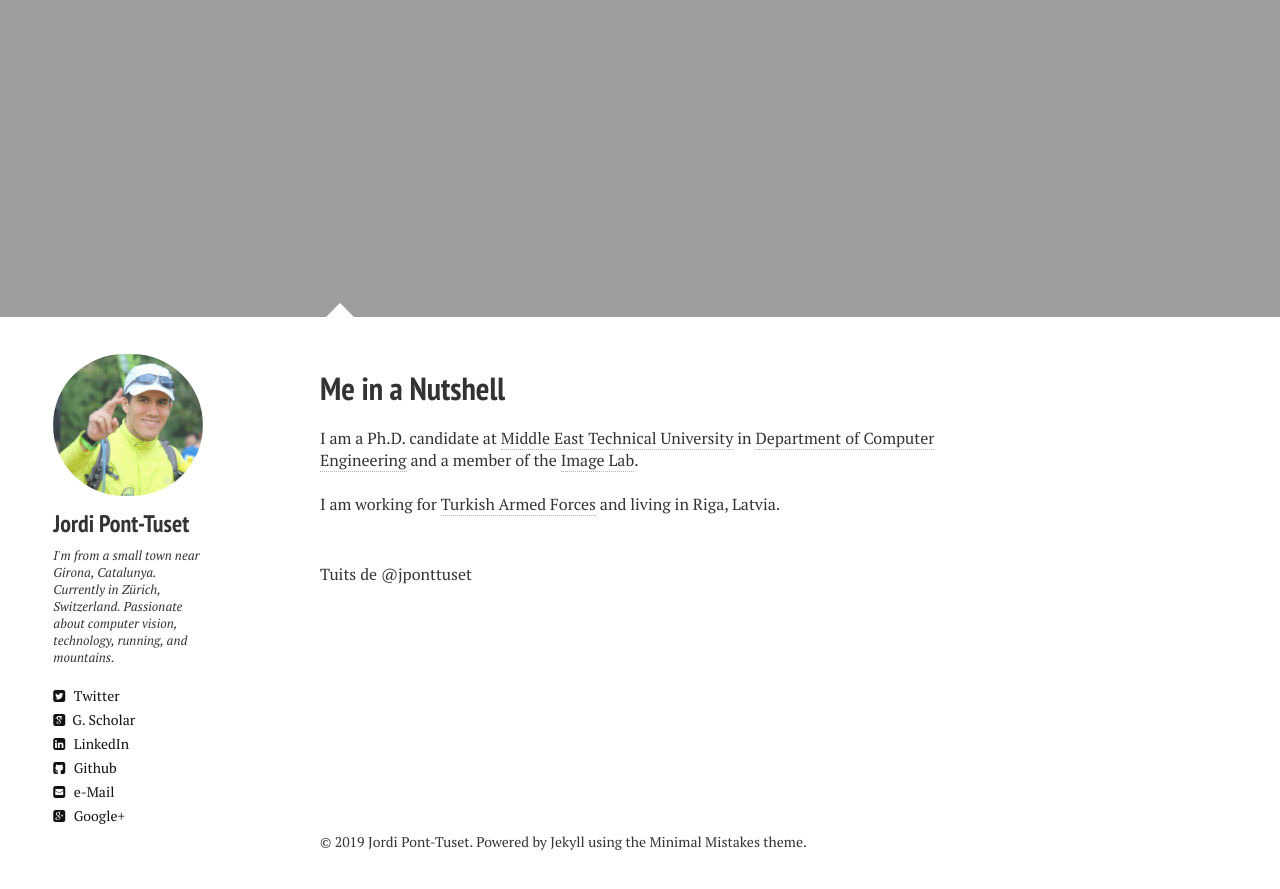
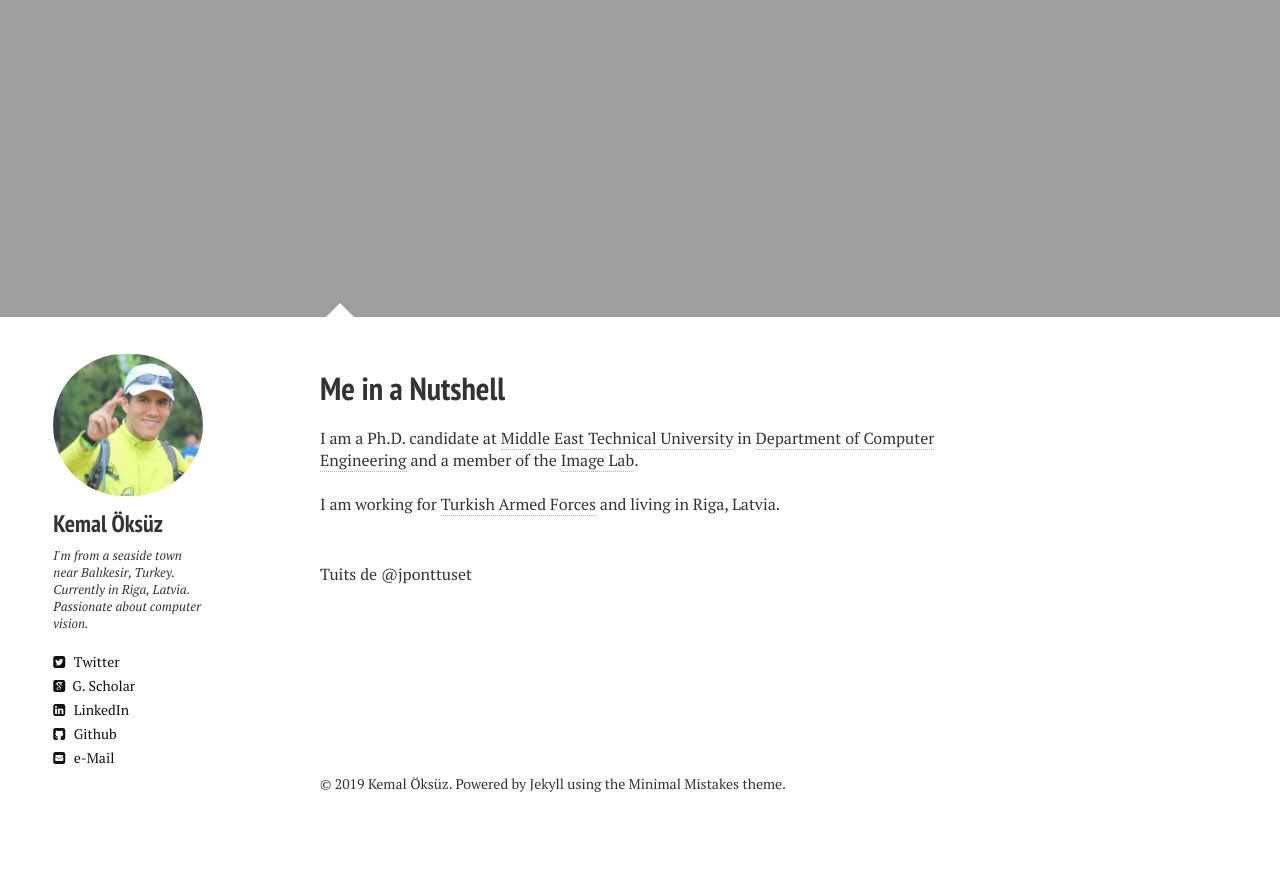
Before and after one commit to kemaloksuz/kemaloksuz.github.io, a Jekyll site: the page built from index.md, in a window 1280 px wide and 900 px high, scrolled down 711 px. Shown: the top 889 px of the window. Built offline with Jekyll 4.4.1, drawn with Linux system fonts in a browser that asks for light colours; nearby versions of some CDN libraries; comment, search, counter and statistics services are not loaded; after the commit the page ends 1553 px from its top, so only the background shows below that; some of the changed text lies outside the part shown.

Commit message:
config.yml

```diff
--- a/_config.yml
+++ b/_config.yml
@@ -1,4 +1,4 @@
-title:            Jordi Pont-Tuset's site
+title:            Kemal Öksüz's site
 description:      Welcome to my site.
 # Your site's domain goes here. Leave localhost server or blank when working locally.
 url:              //jponttuset.github.io
@@ -8,21 +8,16 @@ disqus_shortname: jponttuset
 
 # Owner/author information
 owner:
-  name:           Jordi Pont-Tuset
+  name:           Kemal Öksüz
   avatar:         jordi.png
-  bio:            I'm from a small town near Girona, Catalunya. Currently in Zürich, Switzerland. Passionate about computer vision, technology, running, and mountains.
-  email:          jponttuset@gmail.com
+  bio:            I'm from a seaside town near Balıkesir, Turkey. Currently in Riga, Latvia. Passionate about computer vision.
+  email:          kemal.oksz@gmail.com
   # Social networking links are used in author-bio sidebar. Update and remove as you like.
-  twitter: jponttuset
+  twitter: kemaloksz
   linkedin: jponttuset
-  google_scholar: VCBBx24AAAAJ
-  google_plus: 113718226018314522413
-  github: jponttuset
+  google_scholar: nWHRjrkAAAAJ
+  github: kemaloksuz
 # Analytics and webmaster tools stuff goes here
-google_analytics: UA-52736040-1
-google_verify:
-# https://ssl.bing.com/webmaster/configure/verify/ownership Option 2 content= goes here
-bing_verify:
 
 # Links to include in top navigation
 # For external links add external: true
@@ -37,7 +32,7 @@ links:
     url: /blog/
 
 # http://en.wikipedia.org/wiki/List_of_tz_database_time_zones
-timezone:    Europe/Zurich
+timezone:    Europe/Riga
 future:      true
 #pygments:    true
 highlighter: rouge
```
